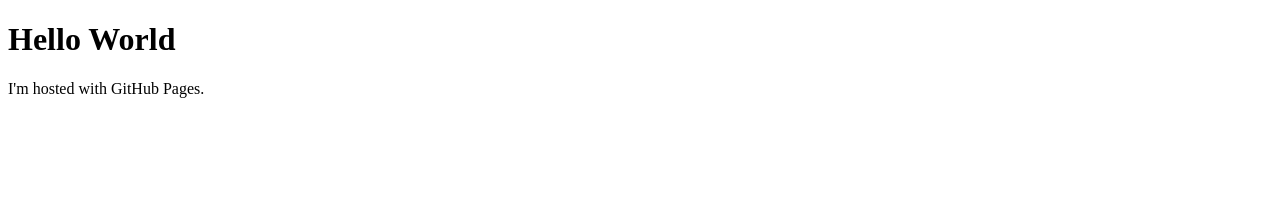
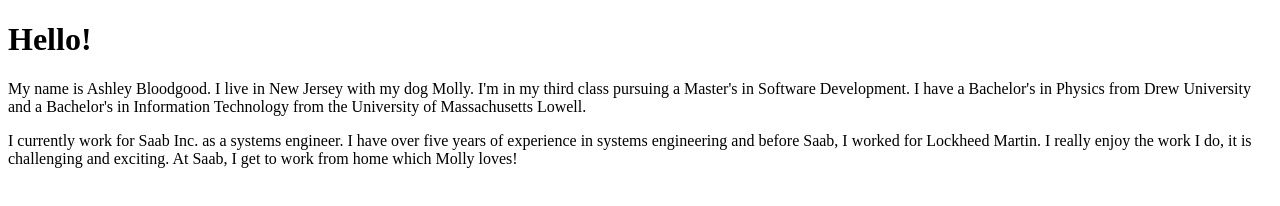
Before and after one commit to abloodgood/abloodgood.github.io, a plain HTML site: page index.html in a window 1280 px wide. Drawn offline with Linux system fonts and the light colour scheme.

Commit message:
Update index.html

```diff
--- a/index.html
+++ b/index.html
@@ -1,7 +1,15 @@
 <!DOCTYPE html>
 <html>
+
+<head>
+	<title>Ashley Bloodgood</title>
+</head>
 <body>
-	<h1>Hello World</h1>
-	<p>I'm hosted with GitHub Pages.</p>
+	<h1>Hello!</h1>
+	<p>My name is Ashley Bloodgood. I live in New Jersey with my dog Molly. I'm in my third class pursuing a Master's in Software Development.
+	I have a Bachelor's in Physics from Drew University and a Bachelor's in Information Technology from the
+	University of Massachusetts Lowell. </p>
+	<p> I currently work for Saab Inc. as a systems engineer. I have over five years of experience in systems engineering and before Saab, I worked
+	for Lockheed Martin. I really enjoy the work I do, it is challenging and exciting. At Saab, I get to work from home which Molly loves! </p>
 </body>
 </html>
```
